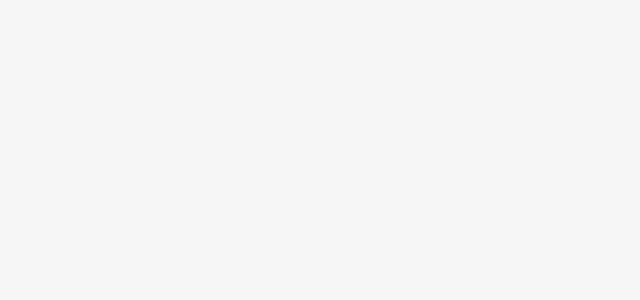
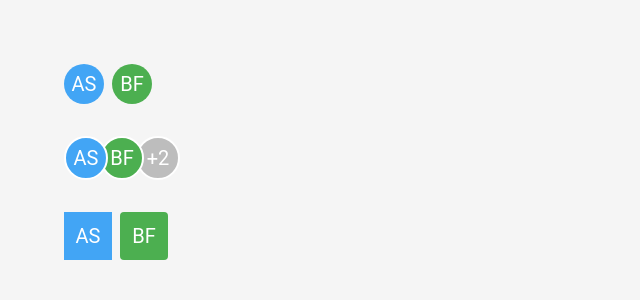
Before and after one commit to andriy-sachok/testing-mui-materials, a React (Create React App) app: page / in a window 1280 px wide. Shown: the top 300 px of the page, without its empty margins (0-640 px from the left). Built offline with nearby package versions, Linux system fonts and the light colour scheme.

Commit message:
added <MuiAvatar />

```diff
--- a/src/App.css
+++ b/src/App.css
@@ -16,9 +16,9 @@ body {
   align-items: center;
 }
 
-/* .App {
+.App {
   padding: 4rem;
-} */
+}
 
 .App-logo {
   height: 40vmin;
--- a/src/App.jsx
+++ b/src/App.jsx
@@ -16,6 +16,7 @@ import React, { memo } from 'react';
 // import MuiDrawer from './components/MuiDrawer';
 // import MuiSpeedDial from './components/MuiSpeedDial';
 // import MuiBottomNavigation from './components/MuiBottomNavigation';
+import MuiAvatar from './components/data display/MuiAvatar';
 
 import './App.css';
 
@@ -38,6 +39,7 @@ const App = () => {
       {/* <MuiDrawer /> */}
       {/* <MuiSpeedDial /> */}
       {/* <MuiBottomNavigation /> */}
+      <MuiAvatar />
     </div>
   );
 };
--- /dev/null
+++ b/src/components/data display/MuiAvatar.jsx
@@ -0,0 +1,42 @@
+import { Stack, Avatar, AvatarGroup } from '@mui/material';
+
+const MuiAvatar = () => {
+  return (
+    <Stack spacing={4}>
+      <Stack direction="row" spacing={1}>
+        <Avatar sx={{ bgcolor: 'primary.light' }}>AS</Avatar>
+        <Avatar sx={{ bgcolor: 'success.light' }}>BF</Avatar>
+      </Stack>
+      <Stack direction="row" spacing={1}>
+        <AvatarGroup max={3}>
+          <Avatar sx={{ bgcolor: 'primary.light' }}>AS</Avatar>
+          <Avatar sx={{ bgcolor: 'success.light' }}>BF</Avatar>
+          <Avatar
+            src="https://randomuser.me/api/portraits/women/79.jpg"
+            alt="Jane Doe"
+          />
+          <Avatar
+            src="https://randomuser.me/api/portraits/men/79.jpg"
+            alt="John Doe"
+          />
+        </AvatarGroup>
+      </Stack>
+      <Stack direction="row" spacing={1}>
+        <Avatar
+          variant="square"
+          sx={{ bgcolor: 'primary.light', width: '48px', height: '48px' }}
+        >
+          AS
+        </Avatar>
+        <Avatar
+          variant="rounded"
+          sx={{ bgcolor: 'success.light', width: '48px', height: '48px' }}
+        >
+          BF
+        </Avatar>
+      </Stack>
+    </Stack>
+  );
+};
+
+export default MuiAvatar;
```
